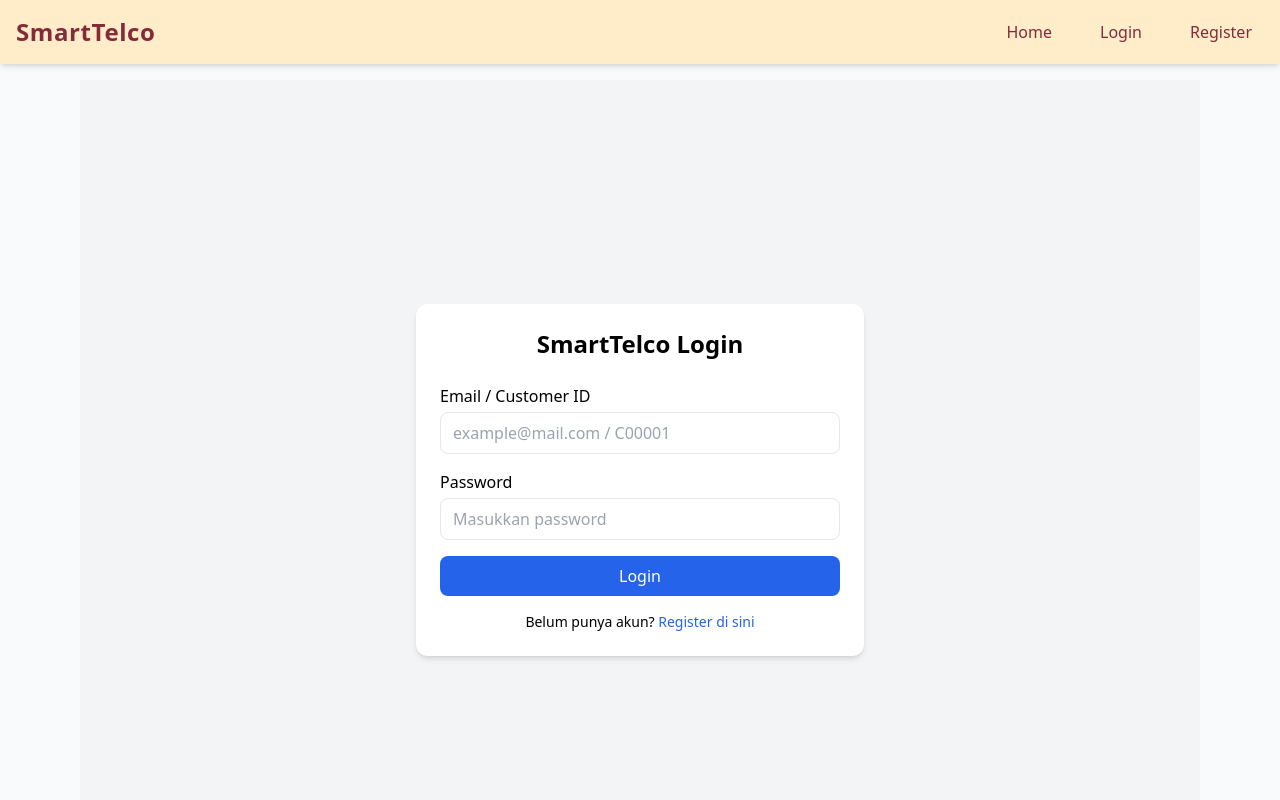
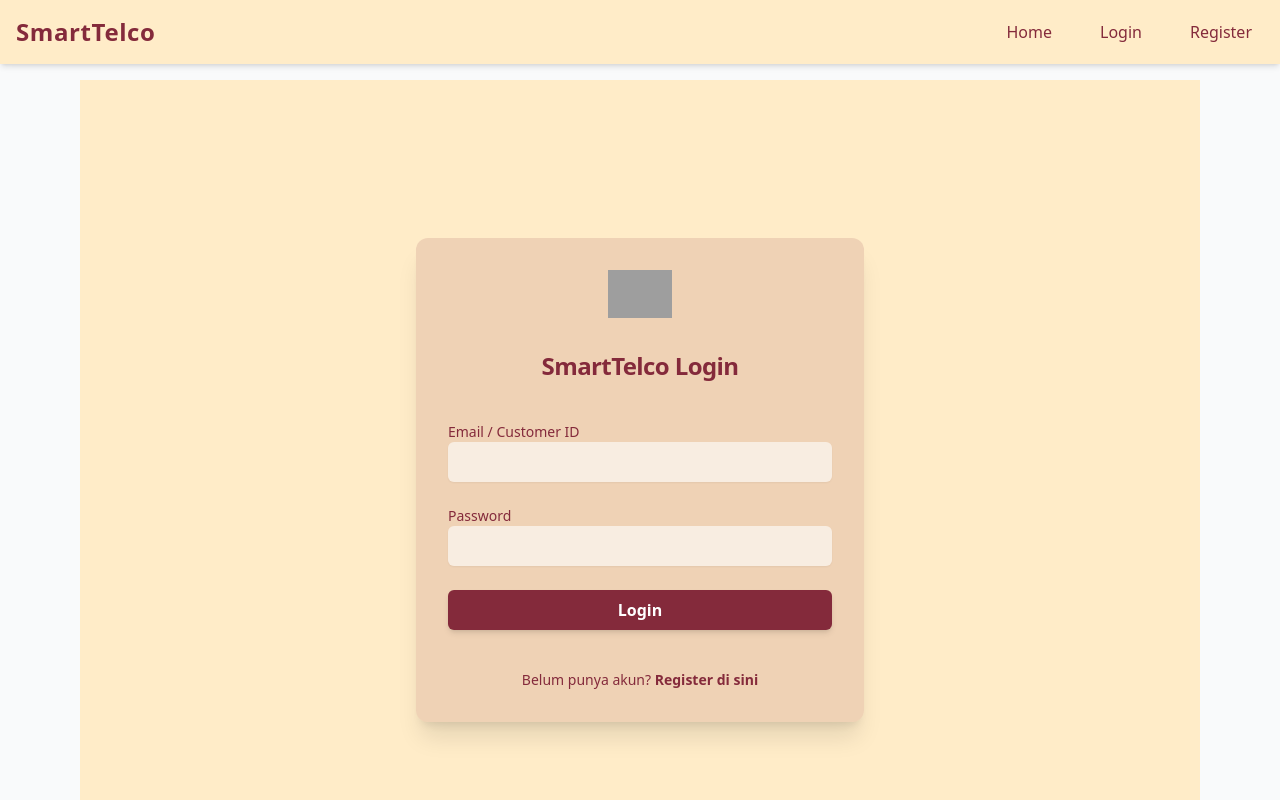
Before and after one commit to MargohanL23/SmartTelco-ForTimFEBE, a Vue app in the folder SmartTelco-FrontEnd/: page /login in a window 1280 px wide. Shown: the top 800 px of the page. Built offline with nearby package versions, Linux system fonts and the light colour scheme; grey boxes are pictures that could not be loaded.

Commit message:
update login dan regis

```diff
--- a/SmartTelco-FrontEnd/src/views/LoginView.vue
+++ b/SmartTelco-FrontEnd/src/views/LoginView.vue
@@ -1,52 +1,64 @@
 <template>
-  <div class="min-h-screen flex items-center justify-center bg-gray-100">
-    <div class="w-full max-w-md bg-white shadow-md rounded-xl p-6">
-      <h2 class="text-2xl font-bold text-center mb-6">SmartTelco Login</h2>
+    <div class="min-h-screen flex items-center justify-center" style="background-color: #FFECC8;">
+      <div class="w-full max-w-md rounded-xl shadow-xl p-8" style="background-color: #842A3B22;">
 
-      <form @submit.prevent="handleLogin" class="space-y-4">
+        <div class="sm:mx-auto sm:w-full sm:max-w-sm">
+          <img
+            class="mx-auto h-12 w-auto"
+            src="https://tailwindcss.com/plus-assets/img/logos/mark.svg?color=rose&shade=500"
+            alt="SmartTelco"
+          />
+          <h2 class="mt-8 text-center text-2xl font-bold tracking-tight" style="color:#842A3B;">
+            SmartTelco Login
+          </h2>
+        </div>
 
-        <!-- Email atau Customer ID -->
+        <div class="mt-10 sm:mx-auto sm:w-full sm:max-w-sm">
+          <form class="space-y-6" @submit.prevent="handleLogin">
+
             <div>
-          <label class="block mb-1 font-medium">Email / Customer ID</label>
+              <label class="block text-sm font-medium" style="color:#842A3B;">Email / Customer ID</label>
               <input
                 v-model="identifier"
                 type="text"
-            class="w-full border rounded-lg px-3 py-2"
-            placeholder="example@mail.com / C00001"
                 required
+                class="block w-full rounded-md px-3 py-2 bg-white/60 outline-none text-gray-800 placeholder-gray-500 shadow-sm"
               />
             </div>
 
-        <!-- Password -->
             <div>
-          <label class="block mb-1 font-medium">Password</label>
+              <label class="block text-sm font-medium" style="color:#842A3B;">Password</label>
               <input
                 v-model="password"
                 type="password"
-            class="w-full border rounded-lg px-3 py-2"
-            placeholder="Masukkan password"
                 required
+                class="block w-full rounded-md px-3 py-2 bg-white/60 outline-none text-gray-800 placeholder-gray-500 shadow-sm"
               />
             </div>
 
-        <!-- Error Message -->
-        <p v-if="errorMsg" class="text-red-600 text-sm">{{ errorMsg }}</p>
+            <p v-if="errorMsg" class="text-red-700 text-sm text-center">{{ errorMsg }}</p>
 
             <button
               type="submit"
-          class="w-full bg-blue-600 text-white py-2 rounded-lg hover:bg-blue-700 transition"
+              class="w-full rounded-md px-3 py-2 text-white font-semibold shadow-md hover:opacity-90"
+              style="background-color:#842A3B;"
             >
               Login
             </button>
+          </form>
 
-        <p class="text-sm text-center">
+          <p class="mt-10 text-center text-sm" style="color:#842A3B;">
             Belum punya akun?
-          <router-link to="/register" class="text-blue-600">Register di sini</router-link>
+            <router-link to="/register" class="font-semibold hover:underline" style="color:#842A3B;">
+              Register di sini
+            </router-link>
           </p>
-      </form>
+        </div>
+
       </div>
     </div>
   </template>
+
 
 <script>
 import { ref } from "vue";
--- a/SmartTelco-FrontEnd/src/views/RegistrationView.vue
+++ b/SmartTelco-FrontEnd/src/views/RegistrationView.vue
@@ -1,50 +1,65 @@
 <template>
-  <div class="min-h-screen flex items-center justify-center bg-gray-100">
-    <div class="w-full max-w-md bg-white shadow-md rounded-xl p-6">
-      <h2 class="text-2xl font-bold text-center mb-6">SmartTelco Register</h2>
+  <div class="min-h-screen flex items-center justify-center" style="background-color: #FFECC8;">
+    <div class="w-full max-w-md rounded-xl shadow-xl p-8" style="background-color: #842A3B22;">
 
-      <form @submit.prevent="handleRegister" class="space-y-4">
+      <div class="sm:mx-auto sm:w-full sm:max-w-sm">
+        <img
+          class="mx-auto h-12 w-auto"
+          src="https://tailwindcss.com/plus-assets/img/logos/mark.svg?color=rose&shade=500"
+          alt="SmartTelco"
+        />
+        <h2 class="mt-8 text-center text-2xl font-bold tracking-tight" style="color:#842A3B;">
+          SmartTelco Register
+        </h2>
+      </div>
+
+      <form @submit.prevent="handleRegister" class="mt-10 space-y-6">
 
         <div>
-          <label class="block mb-1 font-medium">Email</label>
+          <label class="block text-sm font-medium" style="color:#842A3B;">Email</label>
           <input
             v-model="email"
             type="email"
-            class="w-full border rounded-lg px-3 py-2"
+            required
+            class="block w-full rounded-md bg-white/60 px-3 py-2 text-gray-800 placeholder-gray-500 shadow-sm outline-none"
             placeholder="example@mail.com"
-            required
           />
         </div>
 
         <div>
-          <label class="block mb-1 font-medium">Password</label>
+          <label class="block text-sm font-medium" style="color:#842A3B;">Password</label>
           <input
             v-model="password"
             type="password"
-            class="w-full border rounded-lg px-3 py-2"
+            required
+            class="block w-full rounded-md bg-white/60 px-3 py-2 text-gray-800 placeholder-gray-500 shadow-sm outline-none"
             placeholder="Minimal 6 karakter"
-            required
           />
         </div>
 
-        <p v-if="errorMsg" class="text-red-600 text-sm">{{ errorMsg }}</p>
+        <p v-if="errorMsg" class="text-red-700 text-sm text-center">{{ errorMsg }}</p>
 
         <button
           type="submit"
-          class="w-full bg-green-600 text-white py-2 rounded-lg hover:bg-green-700 transition"
+          class="w-full rounded-md px-3 py-2 text-white font-semibold shadow-md hover:opacity-90"
+          style="background-color:#842A3B;"
         >
           Register
         </button>
 
-        <p class="text-sm text-center">
+        <p class="text-sm text-center mt-4" style="color:#842A3B;">
           Sudah punya akun?
-          <router-link to="/login" class="text-blue-600">Login di sini</router-link>
+          <router-link to="/login" class="font-semibold hover:underline" style="color:#842A3B;">
+            Login di sini
+          </router-link>
         </p>
+      </form>
 
-      </form>
     </div>
   </div>
 </template>
+
+
 
 <script>
 // --- PERBAIKAN ---
```
Lines whose indentation alone changed are shown as unchanged.
